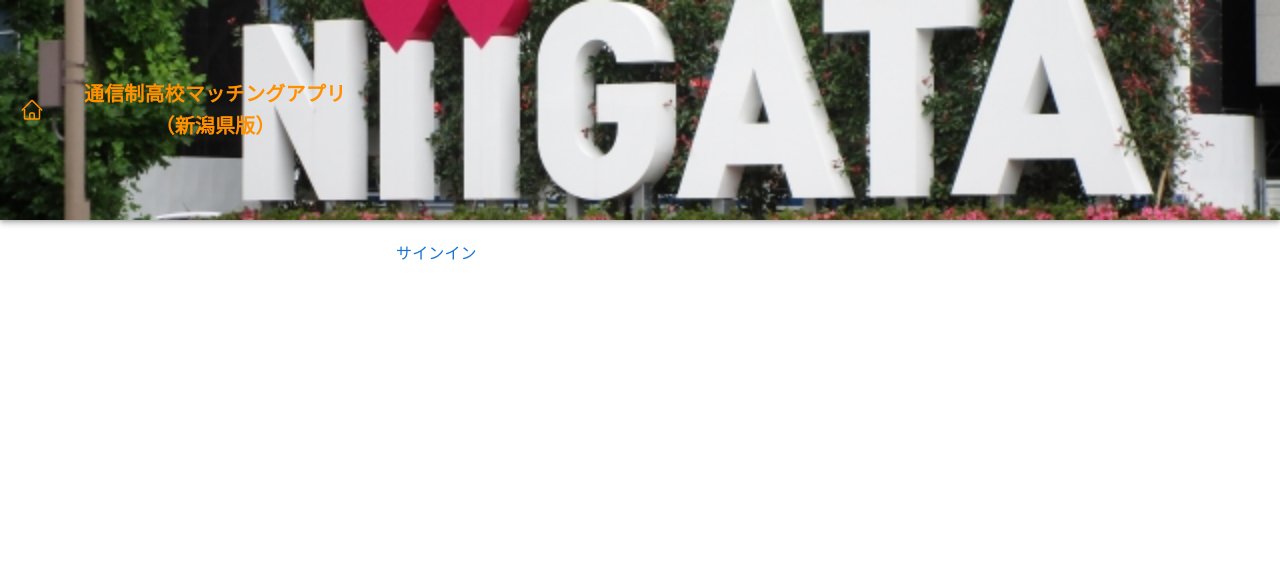
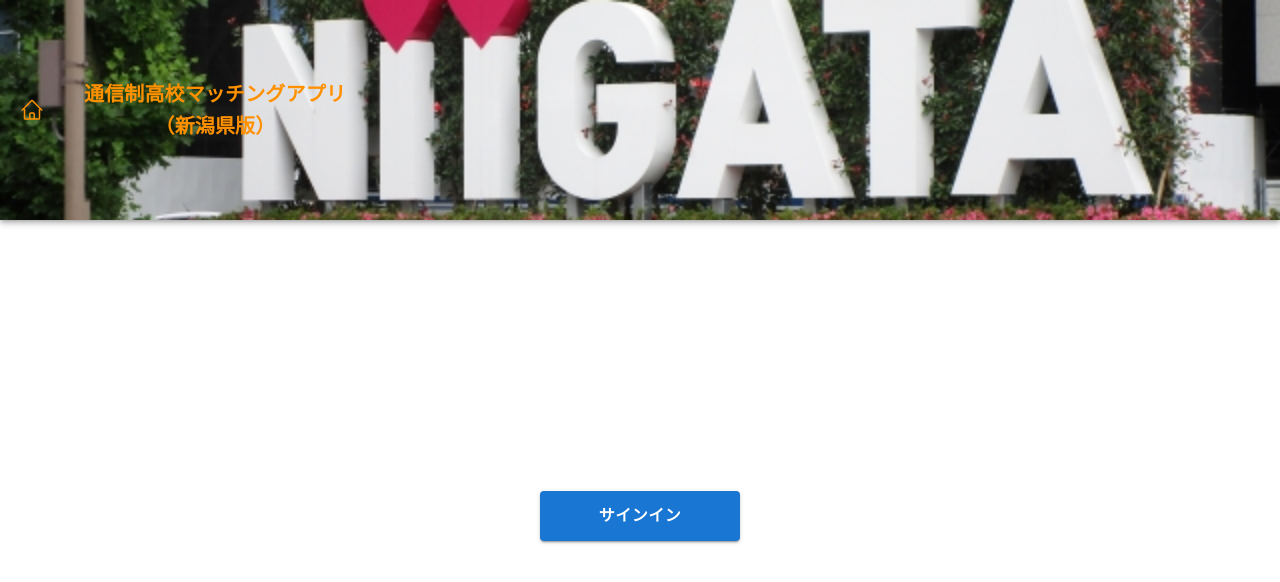
Before and after one commit to Sug1re/correspondence-app, a Next.js app: page / in a window 1280 px wide. Shown: the top 582 px of the page. Built offline with nearby package versions, Linux system fonts and the light colour scheme; no server answers.

Commit message:
ログインボタンを調整

```diff
--- a/components/component/Login.tsx
+++ b/components/component/Login.tsx
@@ -22,7 +22,14 @@ const Login = () => {
               <Form />
             </>
           ) : (
-            <SignInButton />
+            <Box
+              display="flex"
+              justifyContent="center"
+              alignItems="center"
+              height="70vh"
+            >
+              <SignInButton />
+            </Box>
           )}
         </Box>
       </Container>
@@ -40,8 +47,22 @@ function SignInButton() {
   };
 
   return (
-    <Button onClick={signInWithGoogle}>
-      <Typography>サインイン</Typography>
+    <Button
+      onClick={signInWithGoogle}
+      variant="contained"
+      type="submit"
+      sx={{
+        width: 200,
+        height: 50,
+        fontWeight: "bold",
+        fontSize: "1rem",
+        transition: "transform 0.2s ease-in-out", // スムーズなスケールアニメーション
+        "&:hover": {
+          transform: "scale(1.1)", // ホバー時のスケール
+        },
+      }}
+    >
+      サインイン
     </Button>
   );
 }
@@ -49,8 +70,20 @@ function SignInButton() {
 // googleButtonでSignOut
 function SignOutButton() {
   return (
-    <Button onClick={() => auth.signOut()}>
-      <Typography>サインアウト</Typography>
+    <Button
+      onClick={() => auth.signOut()}
+      variant="contained"
+      type="submit"
+      sx={{
+        fontWeight: "bold",
+        fontSize: "1rem",
+        transition: "transform 0.2s ease-in-out", // スムーズなスケールアニメーション
+        "&:hover": {
+          transform: "scale(0.95)", // ホバー時のスケール
+        },
+      }}
+    >
+      サインアウト
     </Button>
   );
 }
```
